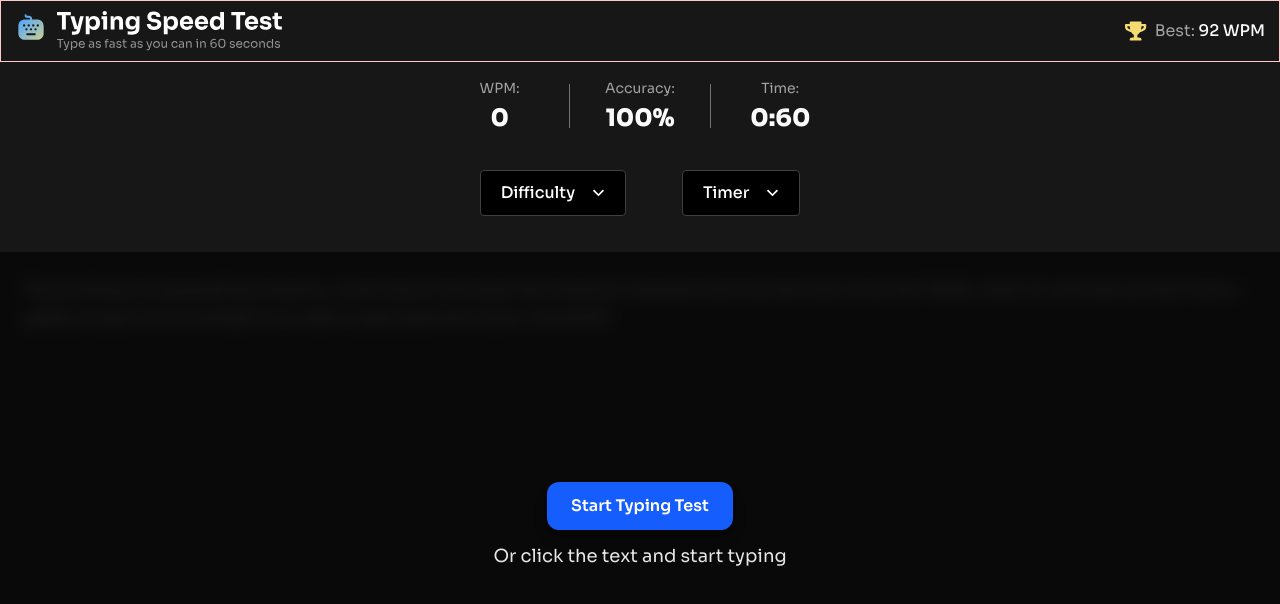
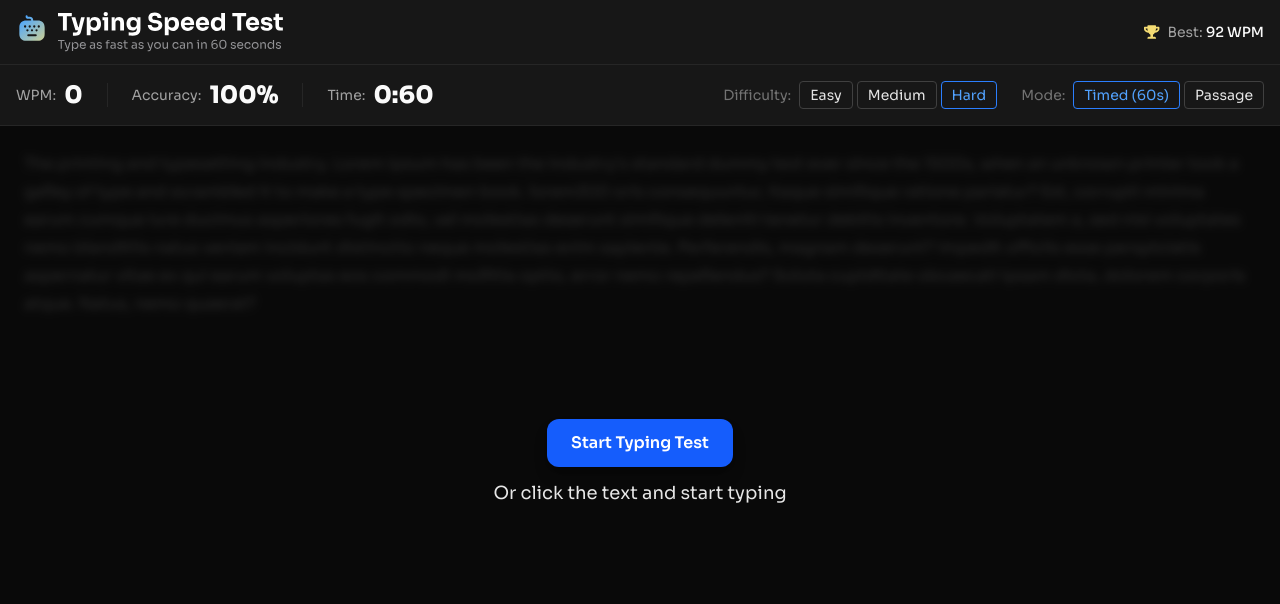
Before and after one commit to Brymmobaggins/FEM-Hackathon_Typing-speed-test, a website: page index.html in a window 1280 px wide. Drawn offline with nearby package versions, Linux system fonts and the light colour scheme; files that its build step writes are made by us from their sources.

Commit message:
responsive complete

```diff
--- a/index.html
+++ b/index.html
@@ -6,137 +6,209 @@
     <meta name="viewport" content="width=device-width, initial-scale=1.0" />
     <title>Typing Test</title>
     <link rel="stylesheet" href="./dist/styles.css" />
+    <script src="./js/script.js" defer></script>
   </head>
 
   <body class="min-h-screen grid grid-rows-[auto_1fr] text-base w-full">
-    <header
-      class="flex items-center justify-between gap-3.5 py-2.5 px-3.5 border border-red-200 max-w-full"
+    <header class="border-b border-neutral-800">
+      <div
+        class="mx-auto w-full max-w-360 px-4 py-3 flex items-center justify-between"
       >
-    <!-- small logo -->
-      <div class="logo-box md:hidden">
+        <!-- Logo -->
+        <div class="flex items-center">
           <img
-          class=""
+            class="w-6 h-6 md:hidden"
             src="/assets/images/logo-small.svg"
             alt="small logo"
           />
-      </div>
-      <!-- large logo -->
-      <div class="hidden md:block">
-        <img class="" src="/assets/images/logo-large.svg" alt="large logo">
+          <img
+            class="hidden md:block"
+            src="/assets/images/logo-large.svg"
+            alt="logo"
+          />
         </div>
 
-      <div class="best-text flex items-center gap-2 pl-3.5">
+        <!-- Best score -->
+        <div class="flex items-center gap-2 text-sm text-neutral-400">
           <img
-          class="h-5.5 w-5.5"
             src="/assets/images/icon-personal-best.svg"
+            class="w-4 h-4"
             alt="trophy"
           />
-        <span class="text-neutral-400">
+          <span>
             Best:
-          <strong class="font-medium text-neutral-50">92 WPM</strong>
+            <strong class="text-neutral-50 font-medium">92 WPM</strong>
           </span>
+        </div>
       </div>
     </header>
 
-    <!--  -->
+
     <main class="min-h-full flex flex-col">
-      <section class="px-3.5 max-w-125 mx-auto">
-        <div class="stats-bar flex items-center justify-between w-full py-4">
-          <div class="stats flex flex-col gap-1 min-w-20 text-center">
-            <div class="label text-sm text-neutral-400">WPM:</div>
-            <div class="value text-2xl font-black text-neutral-0">0</div>
+      <section class="border-b border-neutral-800">
+        <div class="mx-auto w-full max-w-360 px-4 py-4">
+          <div class="flex items-center justify-between gap-6">
+            <!-- LEFT: Stats -->
+            <div class="flex items-center gap-6">
+              <div
+                class="flex flex-col items-center min-w-22.5 md:flex-row md:gap-2 md:min-w-0"
+              >
+                <span class="text-sm text-neutral-400">WPM:</span>
+                <span class="text-3xl font-black leading-none md:text-2xl"
+                  >0</span
+                >
               </div>
-          <div class="divider w-px h-11 bg-neutral-500"></div>
 
-          <div class="stats flex flex-col gap-1 min-w-20 text-center">
-            <div class="label text-sm text-neutral-400">Accuracy:</div>
-            <div class="value text-2xl font-black">100%</div>
+              <span class="h-10 w-px bg-neutral-800 md:h-6"></span>
+
+              <div
+                class="flex flex-col items-center min-w-22.5 md:flex-row md:gap-2 md:min-w-0"
+              >
+                <span class="text-sm text-neutral-400">Accuracy:</span>
+                <span class="text-3xl font-black leading-none md:text-2xl"
+                  >100%</span
+                >
               </div>
-          <div class="divider w-px h-11 bg-neutral-500"></div>
 
-          <div class="stats flex flex-col gap-1 min-w-20 text-center">
-            <div class="label text-sm text-neutral-400">Time:</div>
-            <div class="value text-2xl font-black">0:60</div>
+              <span class="h-10 w-px bg-neutral-800 md:h-6"></span>
+
+              <div
+                class="flex flex-col items-center min-w-22.5 md:flex-row md:gap-2 md:min-w-0"
+              >
+                <span class="text-sm text-neutral-400">Time:</span>
+                <span class="text-3xl font-black leading-none md:text-2xl"
+                  >0:60</span
+                >
               </div>
             </div>
 
-        <!-- dropdown for difficulties -->
-        <div class="dropdown-container flex justify-between gap-4 pb-4">
-          <!-- Difficulty dropdown -->
+            <!-- RIGHT: Desktop Pills (md and up) -->
+            <div class="hidden md:flex items-center gap-6">
+              <!-- Difficulty pills -->
+              <div class="flex items-center gap-2">
+                <span class="text-sm text-neutral-500">Difficulty:</span>
+                <div class="flex items-center gap-1">
+                  <button
+                    class="h-7 px-2.5 rounded border border-neutral-700 text-sm text-neutral-200 hover:border-neutral-500"
+                    type="button"
+                  >
+                    Easy
+                  </button>
+                  <button
+                    class="h-7 px-2.5 rounded border border-neutral-700 text-sm text-neutral-200 hover:border-neutral-500"
+                    type="button"
+                  >
+                    Medium
+                  </button>
+                  <!-- active -->
+                  <button
+                    class="h-7 px-2.5 rounded border border-blue-500 text-sm text-blue-400"
+                    type="button"
+                  >
+                    Hard
+                  </button>
+                </div>
+              </div>
+
+              <!-- Mode pills -->
+              <div class="flex items-center gap-2">
+                <span class="text-sm text-neutral-500">Mode:</span>
+                <div class="flex items-center gap-1">
+                  <!-- active -->
+                  <button
+                    class="h-7 px-2.5 rounded border border-blue-500 text-sm text-blue-400"
+                    type="button"
+                  >
+                    Timed (60s)
+                  </button>
+                  <button
+                    class="h-7 px-2.5 rounded border border-neutral-700 text-sm text-neutral-200 hover:border-neutral-500"
+                    type="button"
+                  >
+                    Passage
+                  </button>
+                </div>
+              </div>
+            </div>
+          </div>
+
+          <!-- MOBILE: Dropdowns (below stats, md hidden) -->
+          <div class="mt-4 grid grid-cols-2 gap-3 md:hidden">
+            <!-- Difficulty -->
             <div class="dropdown relative">
               <button
-              class="bg-black flex items-center gap-2 border border-neutral-700 hover:cursor-pointer rounded py-2.5 px-5 text-base text-white font-medium"
                 type="button"
+                class="dropdown-btn w-full h-10 rounded-lg border border-neutral-700 bg-neutral-950 text-neutral-100 flex items-center justify-center gap-2"
               >
-              Difficulty
+                Hard
                 <img
                   src="/assets/images/icon-down-arrow.svg"
-                alt="Dropdown Arrow"
                   class="w-4 h-4"
+                  alt=""
                 />
               </button>
 
-            <div class="dropdown-content mt-2">
+              <div
+                class="dropdown-menu hidden absolute mt-2 w-full rounded-lg border border-neutral-800 bg-neutral-950 p-3 z-20"
+              >
                 <label class="flex items-center gap-2 py-1">
-                <input type="radio" name="difficulty" value="Hard" />
-                Hard
+                  <input type="radio" name="difficulty" value="Easy" /> Easy
                 </label>
-
                 <label class="flex items-center gap-2 py-1">
-                <input type="radio" name="difficulty" value="Medium" />
-                Medium
+                  <input type="radio" name="difficulty" value="Medium" /> Medium
                 </label>
-
                 <label class="flex items-center gap-2 py-1">
-                <input type="radio" name="difficulty" value="Easy" />
-                Easy
+                  <input type="radio" name="difficulty" value="Hard" /> Hard
                 </label>
               </div>
             </div>
 
-          <!-- Timer dropdown -->
+            <!-- Mode -->
             <div class="dropdown relative">
               <button
-              class="flex items-center gap-2 bg-black text-white font-medium border border-neutral-700 rounded hover:cursor-pointer py-2.5 px-5"
                 type="button"
+                class="dropdown-btn w-full h-10 rounded-lg border border-neutral-700 bg-neutral-900 text-neutral-100 flex items-center justify-center gap-2"
               >
-              Timer
+                Timed (60s)
                 <img
                   src="/assets/images/icon-down-arrow.svg"
-                alt="Dropdown Arrow"
                   class="w-4 h-4"
+                  alt=""
                 />
               </button>
 
-            <div class="dropdown-content mt-2">
+              <div
+                class="dropdown-menu hidden absolute mt-2 w-full rounded-lg border border-neutral-800 bg-neutral-950 p-3 z-20"
+              >
                 <label class="flex items-center gap-2 py-1">
-                <input type="radio" name="timer" value="Timed60" />
-                Timed (60s)
+                  <input type="radio" name="mode" value="Timed60" /> Timed (60s)
                 </label>
-
                 <label class="flex items-center gap-2 py-1">
-                <input type="radio" name="timer" value="Passage" />
-                Passage
+                  <input type="radio" name="mode" value="Passage" /> Passage
                 </label>
+              </div>
             </div>
           </div>
         </div>
       </section>
 
-      <!-- typing section fills remaining space under header + stats + dropdowns -->
-      <section class="relative flex-1 overflow-hidden">
+      <!-- typing section-->
+      <section class="relative flex-1 overflow-hidden mx-auto w-full max-w-360">
         <!-- blurred background text -->
-        <div class="p-6 blur-sm opacity-40 select-none">
+        <div class="p-6 blur-xs opacity-40 select-none">
           <p class="leading-7">
             The printing and typesetting industry. Lorem Ipsum has been the
             industry's standard dummy text ever since the 1500s, when an unknown
             printer took a galley of type and scrambled it to make a type
             specimen book. lorem300
+           oris consequuntur, itaque similique ratione pariatur? Est, corrupti minima earum cumque iure ducimus asperiores fugit odio, vel molestias deserunt similique deleniti tenetur debitis inventore. Voluptatem a, sed nisi voluptates nemo blanditiis natus veniam incidunt distinctio neque molestias enim sapiente. Perferendis, magnam deserunt? Impedit officiis esse perspiciatis aspernatur vitae ex qui earum voluptas eos commodi mollitia optio, error nemo repellendus? Soluta cupiditate obcaecati ipsam dicta, dolorem corporis atque. Natus, nemo quaerat?
           </p>
         </div>
 
         <!-- overlay -->
-        <div class="absolute inset-0 bg-black/60"></div>
+        <div class="absolute inset-0 bg-black/60">
+
+        </div>
 
         <!-- centered CTA -->
         <div
--- /dev/null
+++ b/js/script.js
@@ -0,0 +1,26 @@
+/** @format */
+
+/*Listen for clicks anywhere on the page
+Find all dropdowns
+For each dropdown:
+Check if the click was on its button
+Check if the click was inside its menu
+If button was clicked → toggle that menu
+If click was somewhere else → close that menu */
+document.addEventListener("click", (event) => {
+  let alldropdowns = document.querySelectorAll(".dropdown");
+
+  alldropdowns.forEach((dropdown) => {
+    let button = dropdown.querySelector(".dropdownBtn");
+    let menu = dropdown.querySelector(".dropdown-menu");
+
+    let clickedInsideButton = button.contains(event.target);
+    let clickedInisdeMenu = menu.contains(event.target);
+
+    if (clickedInsideButton) {
+      menu.classList.toggle("hidden");
+    } else if (!clickedInisdeMenu) {
+      menu.classList.add("hidden");
+    }
+  });
+});
```
Also changed, not shown: src/input.css (+11 -20 lines), 1 other file. Lines whose indentation alone changed are shown as unchanged.
